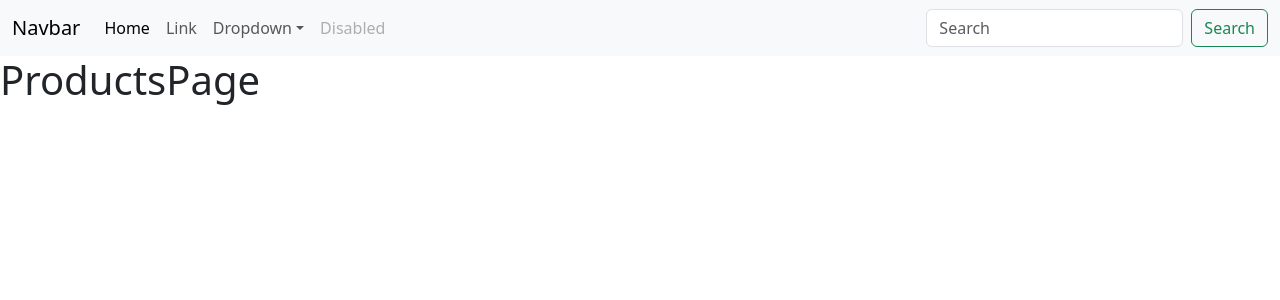
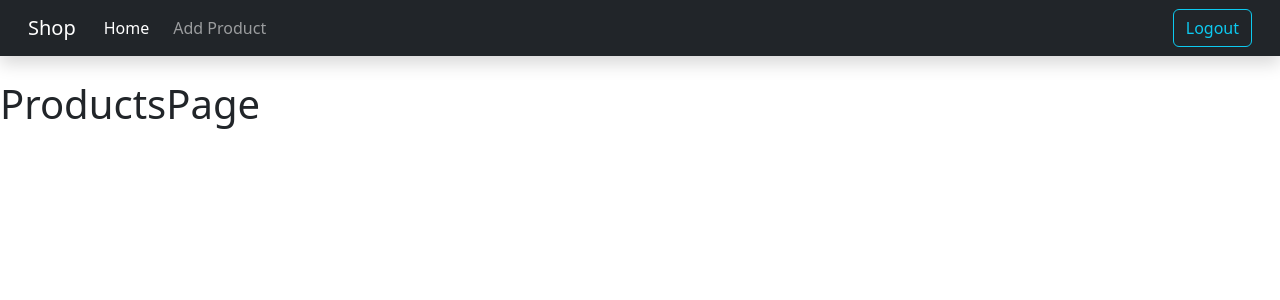
Before and after one commit to maxsherepot/shop_mongodb_RestAPI_react, a React (Create React App) app in the folder client/: page / in a window 1280 px wide. Shown: the top 300 px of the page. Built offline with nearby package versions, Linux system fonts and the light colour scheme.

Commit message:
navbar styled

```diff
--- a/client/src/components/Navbar.jsx
+++ b/client/src/components/Navbar.jsx
@@ -2,39 +2,24 @@
 const Navbar = () => {
 
     return (
-        <nav class="navbar navbar-expand-lg bg-body-tertiary">
-            <div class="container-fluid">
-                <a class="navbar-brand" href="#">Navbar</a>
-                <button class="navbar-toggler" type="button" data-bs-toggle="collapse" data-bs-target="#navbarSupportedContent" aria-controls="navbarSupportedContent" aria-expanded="false" aria-label="Toggle navigation">
-                    <span class="navbar-toggler-icon"></span>
+        <nav className="navbar navbar-expand-lg mb-4 navbar-dark bg-dark shadow">
+            <div className="container-fluid mx-3">
+                <a className="navbar-brand" href="#">Shop</a>
+                <button className="navbar-toggler" type="button" data-bs-toggle="collapse" data-bs-target="#navbarSupportedContent" aria-controls="navbarSupportedContent" aria-expanded="false" aria-label="Toggle navigation">
+                    <span className="navbar-toggler-icon"></span>
                 </button>
-                <div class="collapse navbar-collapse" id="navbarSupportedContent">
-                    <ul class="navbar-nav me-auto mb-2 mb-lg-0">
-                        <li class="nav-item">
-                            <a class="nav-link active" aria-current="page" href="#">Home</a>
+
+                <div className="collapse navbar-collapse" id="navbarSupportedContent">
+                    <ul className="navbar-nav me-auto mb-2 mb-lg-0">
+                        <li className="nav-item mx-1">
+                            <a className="nav-link active" aria-current="page" href="#">Home</a>
                         </li>
-                        <li class="nav-item">
-                            <a class="nav-link" href="#">Link</a>
-                        </li>
-                        <li class="nav-item dropdown">
-                            <a class="nav-link dropdown-toggle" href="#" role="button" data-bs-toggle="dropdown" aria-expanded="false">
-                                Dropdown
-                            </a>
-                            <ul class="dropdown-menu">
-                                <li><a class="dropdown-item" href="#">Action</a></li>
-                                <li><a class="dropdown-item" href="#">Another action</a></li>
-                                <li><hr class="dropdown-divider"/></li>
-                                <li><a class="dropdown-item" href="#">Something else here</a></li>
-                            </ul>
-                        </li>
-                        <li class="nav-item">
-                            <a class="nav-link disabled" aria-disabled="true">Disabled</a>
+                        <li className="nav-item mx-1">
+                            <a className="nav-link" href="#">Add Product</a>
                         </li>
                     </ul>
-                    <form class="d-flex" role="search">
-                        <input class="form-control me-2" type="search" placeholder="Search" aria-label="Search"/>
-                        <button class ="btn btn-outline-success" type ="submit">Search</button>
-                    </form>
+
+                    <button className="btn btn-outline-info">Logout</button>
                 </div>
             </div>
         </nav>
```
